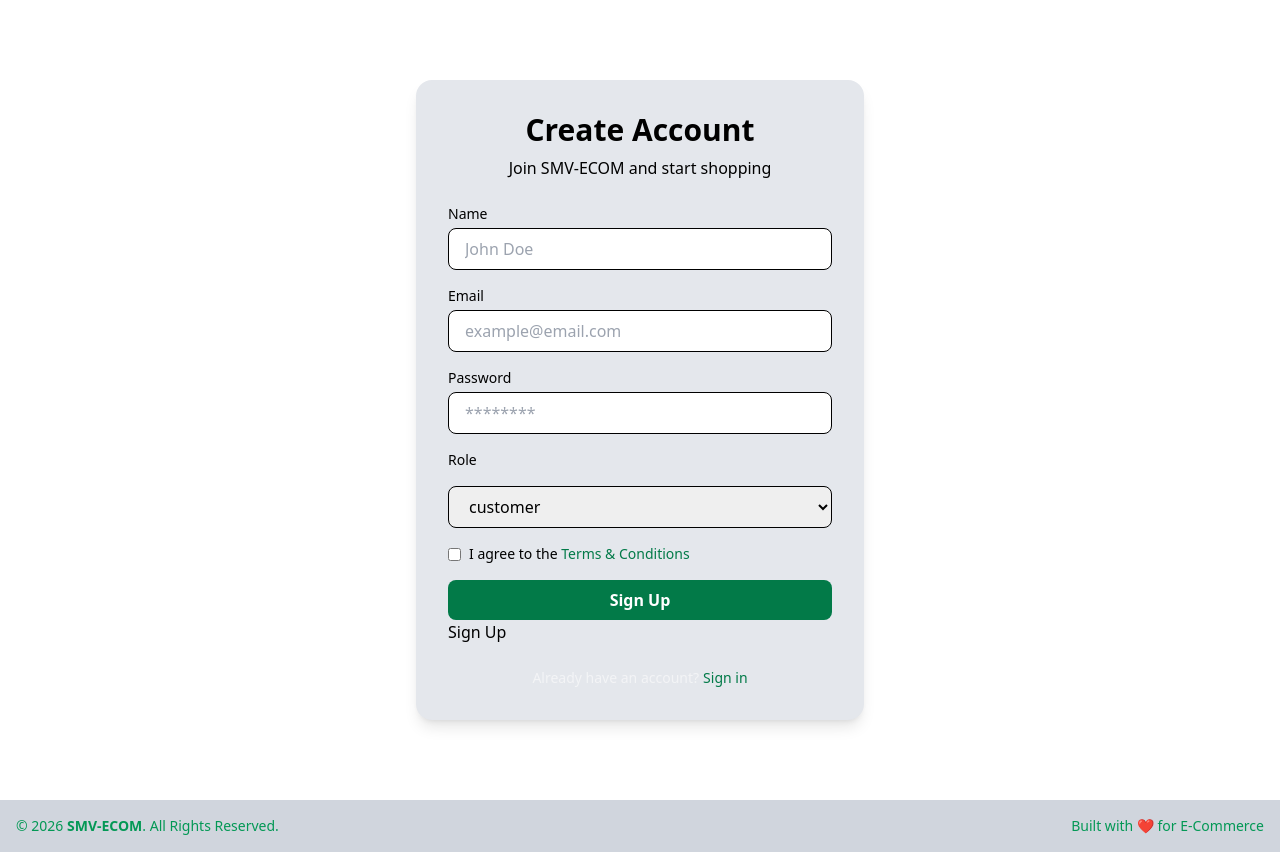
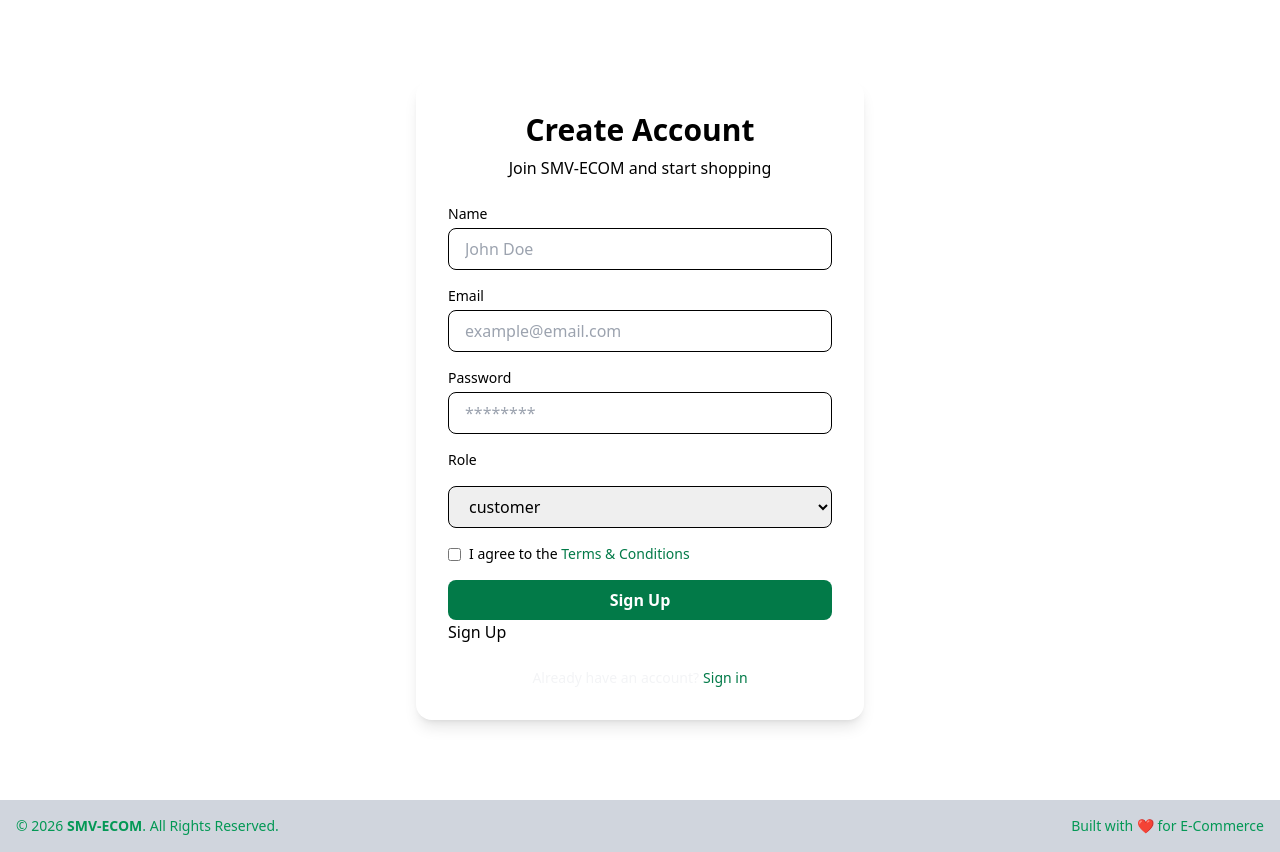
Before and after one commit to anus26/Frontend-SMV-ECOM, a React app: page /signup in a window 1280 px wide. Built offline with nearby package versions, Linux system fonts and the light colour scheme; the HTML template or start-up script is replaced by a standard one.

Commit message:
modified

```diff
--- a/src/pages/Signup.jsx
+++ b/src/pages/Signup.jsx
@@ -46,7 +46,7 @@ const Signup = () => {
 
   return (
     <div className="min-h-screen flex items-center justify-center">
-      <div className="bg-color1 w-full max-w-md p-8 rounded-2xl shadow-lg">
+      <div className="bg-color w-full max-w-md p-8 rounded-2xl shadow-lg">
 
         <h1 className="text-3xl font-bold text-center mb-2">
           Create Account
```
